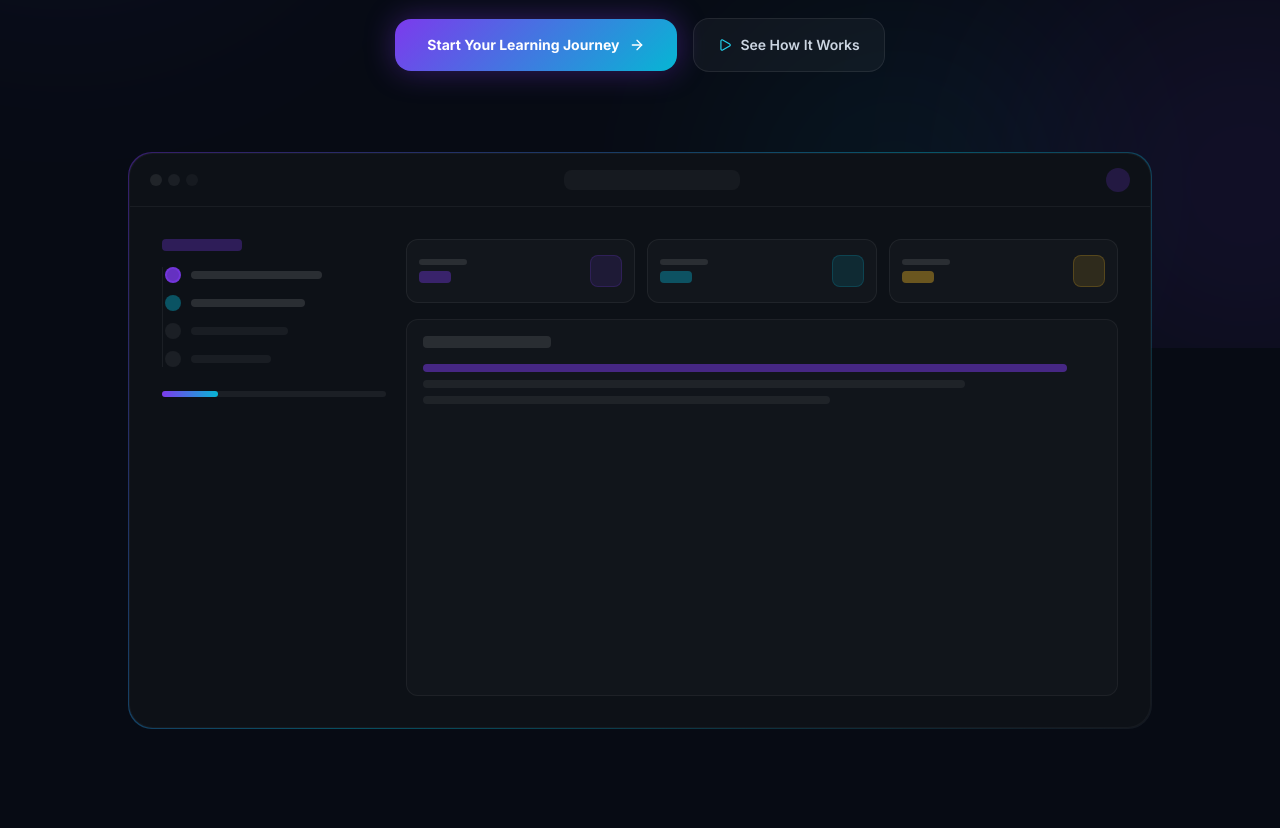
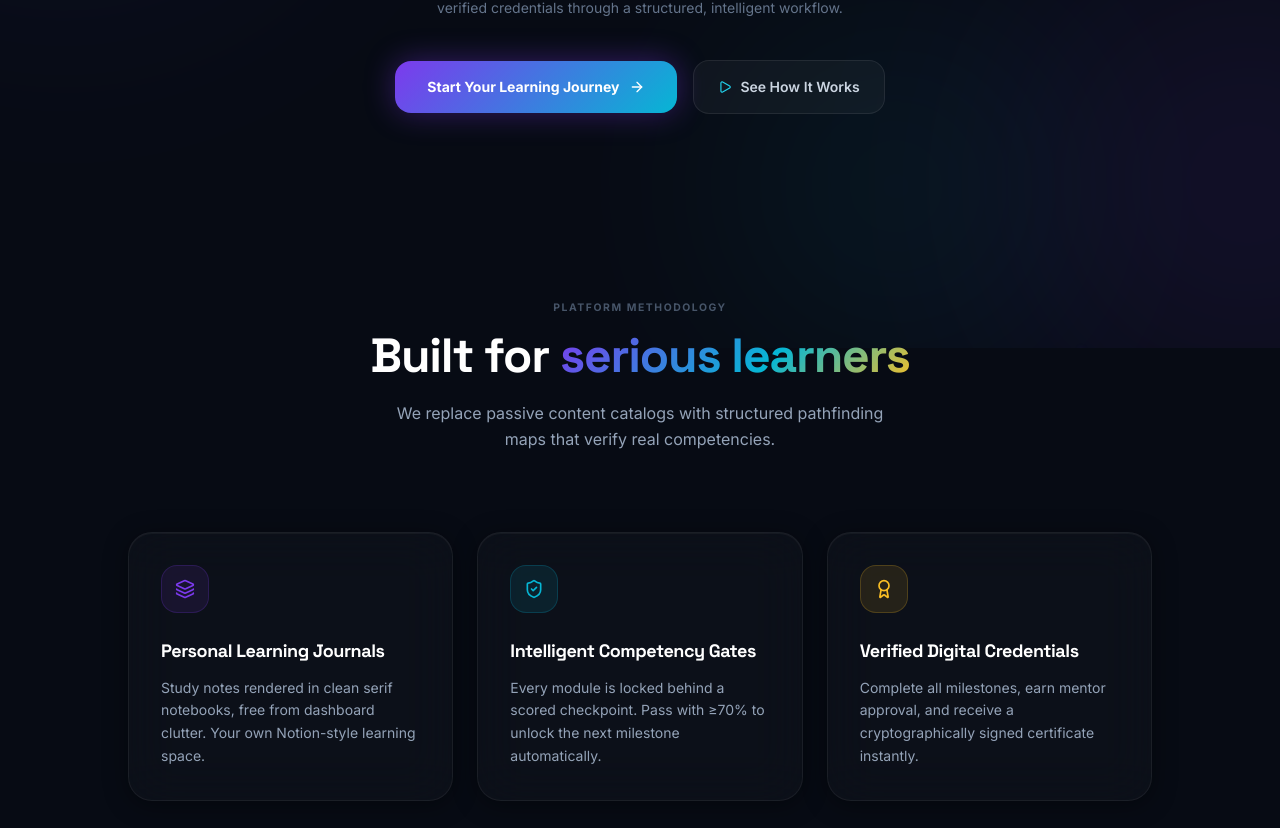
Before and after one commit to Ishan-Mohammed/LuminaFlow_LMS, a React (Vite) app in the folder frontend/: page / in a window 1280 px wide. Shown: the part 452-1280 px from the top of the page. Built offline with nearby package versions, Linux system fonts and the light colour scheme.

Commit message:
Remove decorative hero preview box from landing page

```diff
--- a/frontend/src/pages/LandingPage.jsx
+++ b/frontend/src/pages/LandingPage.jsx
@@ -224,7 +224,7 @@
       </header>
 
       {/* ── Hero Section ────────────────────────────────────────── */}
-      <section className="relative z-10 min-h-screen flex flex-col items-center justify-center pt-28 pb-20 px-6 text-center overflow-hidden">
+      <section className="relative z-10 min-h-[80vh] flex flex-col items-center justify-center pt-36 pb-16 px-6 text-center overflow-hidden">
 
         {/* Badge pill */}
         <div className="animate-fade-slide-up opacity-0 inline-flex items-center gap-2 px-4 py-1.5 rounded-full text-xs font-semibold mb-8"
@@ -282,71 +282,6 @@
             <Play className="h-3.5 w-3.5 text-cyan-400" />
             See How It Works
           </button>
-        </div>
-
-        {/* Dashboard Preview Frame */}
-        <div className="animate-fade-slide-up opacity-0 delay-1000 mt-20 w-full max-w-5xl"
-          style={{ animationFillMode: 'forwards' }}>
-          <div className="relative rounded-3xl p-[1px]"
-            style={{ background: 'linear-gradient(135deg, rgba(124,58,237,0.4), rgba(6,182,212,0.4), rgba(255,255,255,0.05))' }}>
-            <div className="rounded-3xl overflow-hidden"
-              style={{ background: '#0D1117', border: '1px solid rgba(255,255,255,0.04)', aspectRatio: '16/9' }}>
-              {/* Window bar */}
-              <div className="flex items-center justify-between px-5 py-3.5 border-b" style={{ borderColor: 'rgba(255,255,255,0.05)' }}>
-                <div className="flex gap-1.5">
-                  <div className="w-3 h-3 rounded-full" style={{ background: 'rgba(255,255,255,0.08)' }} />
-                  <div className="w-3 h-3 rounded-full" style={{ background: 'rgba(255,255,255,0.06)' }} />
-                  <div className="w-3 h-3 rounded-full" style={{ background: 'rgba(255,255,255,0.04)' }} />
-                </div>
-                <div className="h-5 w-44 rounded-lg" style={{ background: 'rgba(255,255,255,0.04)' }} />
-                <div className="w-6 h-6 rounded-full" style={{ background: 'rgba(124,58,237,0.2)' }} />
-              </div>
-              {/* Mock UI */}
-              <div className="flex-1 p-8 grid grid-cols-12 gap-5 h-[calc(100%-52px)]">
-                <div className="col-span-3 flex flex-col gap-4">
-                  <div className="h-3 w-20 rounded" style={{ background: 'rgba(124,58,237,0.3)' }} />
-                  <div className="flex flex-col gap-3 pl-3 border-l" style={{ borderColor: 'rgba(255,255,255,0.06)' }}>
-                    {[1, 2, 3, 4].map((m) => (
-                      <div key={m} className="flex items-center gap-2.5">
-                        <div className="w-4 h-4 rounded-full shrink-0" style={{
-                          background: m === 1 ? 'rgba(124,58,237,0.8)' : m === 2 ? 'rgba(6,182,212,0.4)' : 'rgba(255,255,255,0.06)',
-                          border: m === 1 ? '2px solid rgba(124,58,237,0.6)' : 'none',
-                          marginLeft: '-10px'
-                        }} />
-                        <div className="h-2 rounded" style={{ width: `${70 - m * 8}%`, background: m <= 2 ? 'rgba(255,255,255,0.12)' : 'rgba(255,255,255,0.05)' }} />
-                      </div>
-                    ))}
-                  </div>
-                  <div className="mt-2 h-1.5 w-full rounded-full" style={{ background: 'rgba(255,255,255,0.06)' }}>
-                    <div className="h-full rounded-full" style={{ width: '25%', background: 'linear-gradient(90deg, #7C3AED, #06B6D4)' }} />
-                  </div>
-                </div>
-                <div className="col-span-9 flex flex-col gap-4">
-                  <div className="grid grid-cols-3 gap-3">
-                    {['#7C3AED', '#06B6D4', '#FBBF24'].map((c, i) => (
-                      <div key={i} className="h-16 rounded-xl flex items-center justify-between p-3" style={{ background: 'rgba(255,255,255,0.025)', border: '1px solid rgba(255,255,255,0.06)' }}>
-                        <div>
-                          <div className="h-1.5 w-12 rounded mb-1.5" style={{ background: 'rgba(255,255,255,0.1)' }} />
-                          <div className="h-3 w-8 rounded" style={{ background: `${c}60` }} />
-                        </div>
-                        <div className="w-8 h-8 rounded-lg" style={{ background: `${c}20`, border: `1px solid ${c}30` }} />
-                      </div>
-                    ))}
-                  </div>
-                  <div className="flex-1 rounded-xl p-4" style={{ background: 'rgba(255,255,255,0.02)', border: '1px solid rgba(255,255,255,0.05)' }}>
-                    <div className="h-3 w-32 rounded mb-4" style={{ background: 'rgba(255,255,255,0.1)' }} />
-                    <div className="space-y-2">
-                      {[95, 80, 60].map((w, i) => (
-                        <div key={i} className="flex items-center gap-3">
-                          <div className="h-2 rounded-full" style={{ width: `${w}%`, background: i === 0 ? 'rgba(124,58,237,0.5)' : 'rgba(255,255,255,0.06)' }} />
-                        </div>
-                      ))}
-                    </div>
-                  </div>
-                </div>
-              </div>
-            </div>
-          </div>
         </div>
       </section>
 
```
